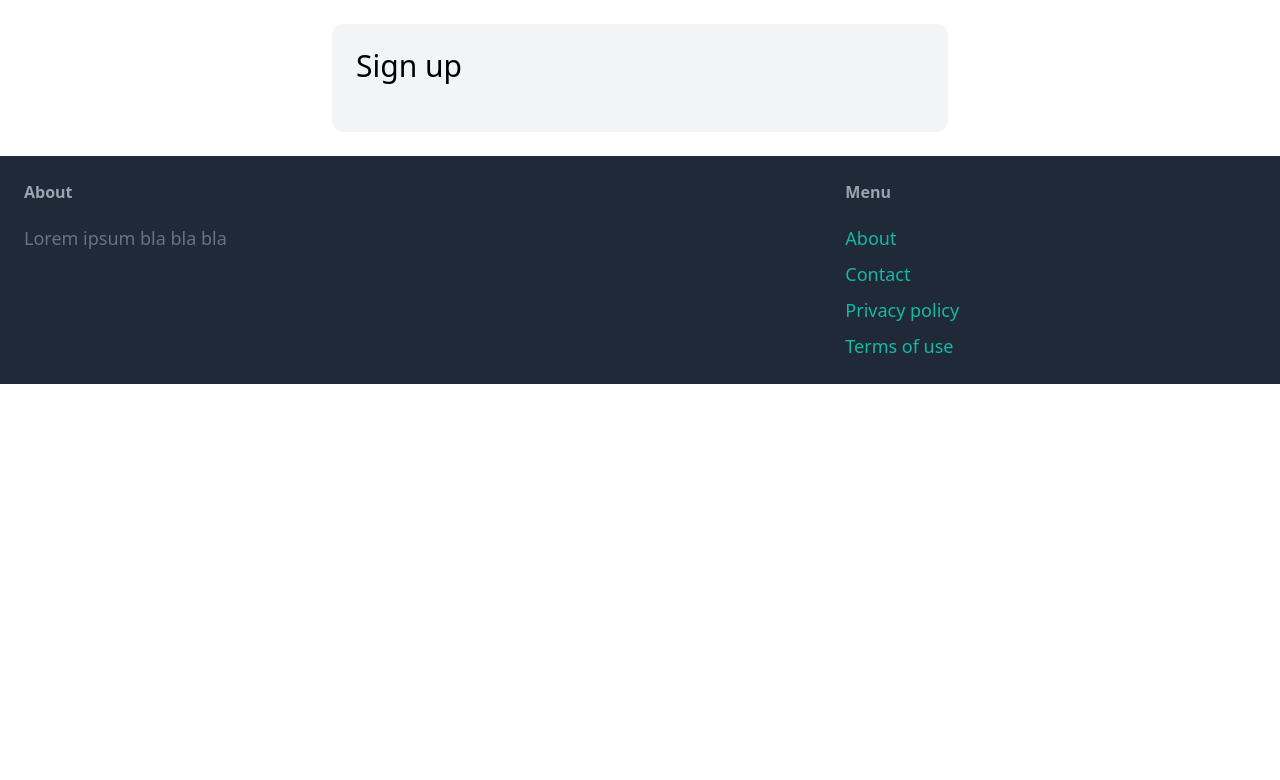
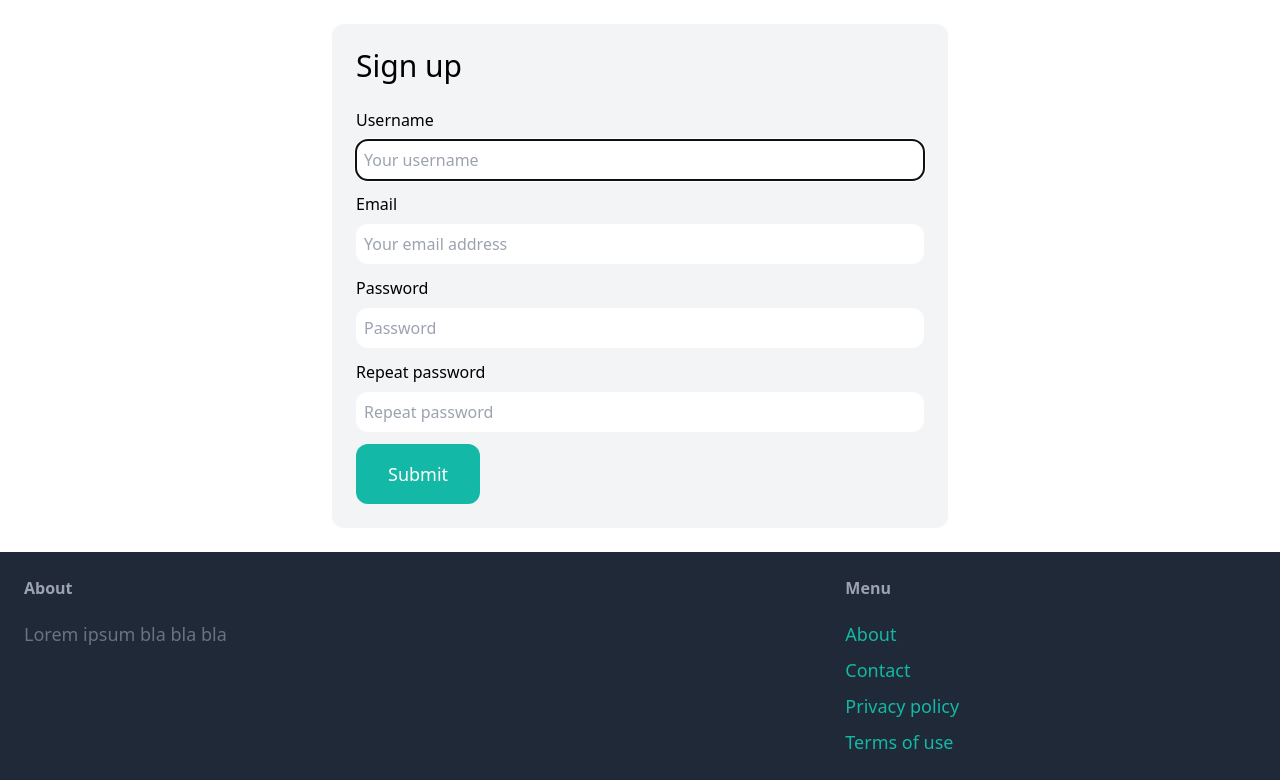
Before and after one commit to SultanEsen/marketplace, a Django app: template marketplace/core/templates/core/signup.html in a window 1280 px wide. Shown: the part 77-857 px from the top of the page. Before the commit the page ends 461 px from the top, so only its background shows below. Run offline with Django 4.2, Linux system fonts and the light colour scheme; the template is opened without the code that fills it: values that come from a table or form of the project are taken from there, others are empty; some libraries are stand-ins or nearby versions.

Commit message:
Sign up added

```diff
--- a/marketplace/core/forms.py
+++ b/marketplace/core/forms.py
@@ -7,3 +7,23 @@ class SignupForm(UserCreationForm):
     class Meta:
         model = User
         fields = ('username', 'email', 'password1', 'password2')
+
+    username = forms.CharField(widget=forms.TextInput(attrs={
+        'placeholder': 'Your username',
+        'class': 'w-full py-2 px-2 rounded-xl'
+    }))
+
+    email = forms.CharField(widget=forms.EmailInput(attrs={
+        'placeholder': 'Your email address',
+        'class': 'w-full py-2 px-2 rounded-xl'
+    }))
+
+    password1 = forms.CharField(widget=forms.PasswordInput(attrs={
+        'placeholder': 'Password',
+        'class': 'w-full py-2 px-2 rounded-xl'
+    }))
+
+    password2 = forms.CharField(widget=forms.PasswordInput(attrs={
+        'placeholder': 'Repeat password',
+        'class': 'w-full py-2 px-2 rounded-xl'
+    }))
--- a/marketplace/core/templates/core/signup.html
+++ b/marketplace/core/templates/core/signup.html
@@ -5,5 +5,41 @@
 {% block content %}
 <div class="w-1/2 my-6 mx-auto p-6 bg-gray-100 rounded-xl">
     <h1 class="mb-6 text-3xl">Sign up</h1>
+
+    <form method="post" action=".">
+        {% csrf_token %}
+
+        <div class="mb-3">
+            <label class="inline-block mb-2">Username</label><br>
+            {{ form.username }}
+        </div>
+
+        <div class="mb-3">
+            <label class="inline-block mb-2">Email</label><br>
+            {{ form.email }}
+        </div>
+
+        <div class="mb-3">
+            <label class="inline-block mb-2">Password</label><br>
+            {{ form.password1 }}
+        </div>
+
+        <div class="mb-3">
+            <label class="inline-block mb-2">Repeat password</label><br>
+            {{ form.password2 }}
+        </div>
+
+        {% if form.errors or form.non_field_errors %}
+            <div class="mb-3 p-6 bg-red-100 rounded-xl">
+                {% for field in form %}
+                    {{ field.errors }}
+                {% endfor %}
+
+                {{ form.non_field_errors }}
+            </div>
+        {% endif %}
+
+        <button class="py-4 px-8 text-lg bg-teal-500 hover:bg-teal-700 rounded-xl text-white">Submit</button>
+    </form>
 </div>
 {%endblock%}
--- a/marketplace/core/urls.py
+++ b/marketplace/core/urls.py
@@ -8,6 +8,6 @@ app_name = 'core'
 urlpatterns = [
     path('', views.index, name='index'),
     path('contact/', views.contact, name='contact'),
-    path('signup', views.signup, name='signup'),
+    path('signup/', views.signup, name='signup'),
 
 ]
```
Also changed, not shown: marketplace/core/views.py (+11 -3 lines).
